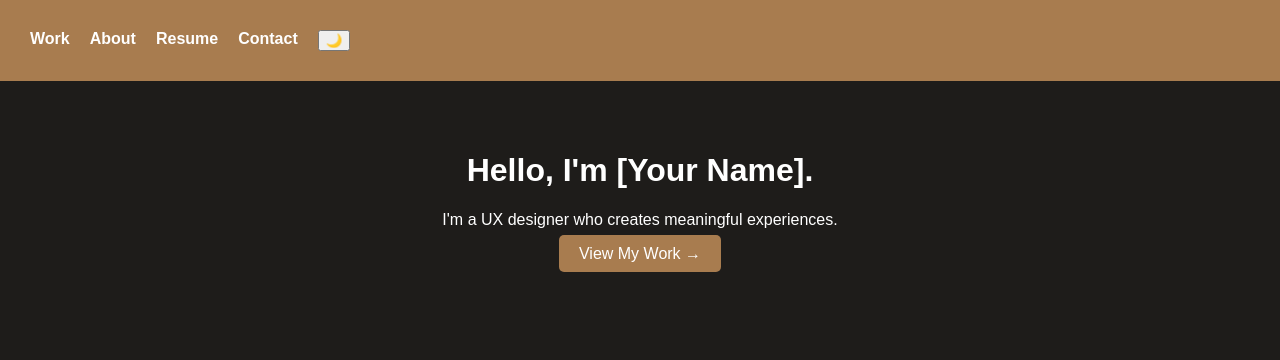
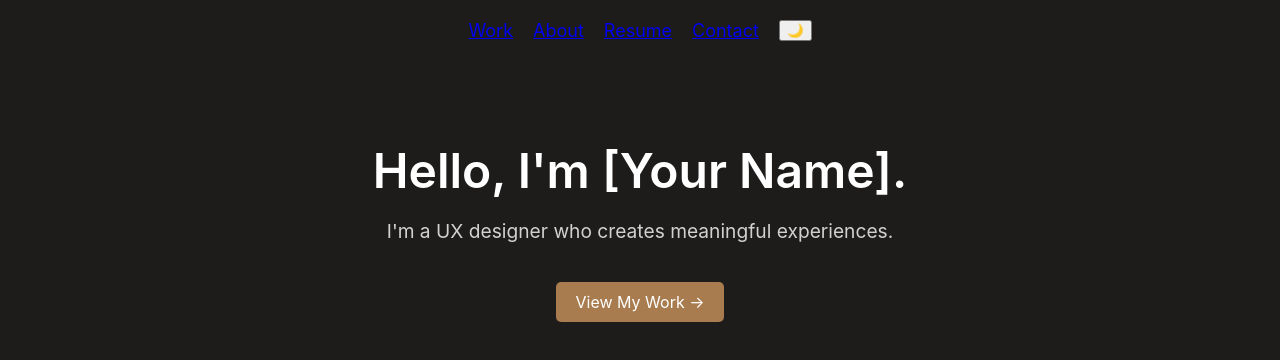
Before and after one commit to elaineww/elaineww.github.io, a plain HTML site: page index.html in a window 1280 px wide. Drawn offline with Linux system fonts and the light colour scheme.

Commit message:
Update styles.css

```diff
--- a/styles.css
+++ b/styles.css
@@ -7,49 +7,49 @@
 }
 
 body {
-    background-color: var(--bg-dark);
+    background: var(--bg-dark);
     color: var(--text-dark);
-    font-family: 'Poppins', sans-serif;
+    font-family: 'Inter', sans-serif;
+    text-align: center;
+    transition: background 0.3s, color 0.3s;
+    padding: 0;
     margin: 0;
-    padding: 0;
-    transition: background 0.3s, color 0.3s;
 }
 
 .light-mode {
-    background-color: var(--bg-light);
+    background: var(--bg-light);
     color: var(--text-light);
-}
-
-header {
-    display: flex;
-    justify-content: space-between;
-    padding: 20px;
-    background: var(--accent);
-    color: white;
 }
 
 nav {
     display: flex;
+    justify-content: center;
     gap: 20px;
-    padding: 10px;
-    justify-content: center;
-}
-
-nav a {
-    text-decoration: none;
-    color: var(--text-dark);
-    font-weight: bold;
+    padding: 20px;
+    font-size: 18px;
 }
 
 .hero {
-    text-align: center;
-    padding: 50px;
+    margin-top: 10vh;
+}
+
+h1 {
+    font-size: 3rem;
+    font-weight: 600;
+    margin-bottom: 10px;
+}
+
+p {
+    font-size: 1.2rem;
+    opacity: 0.8;
 }
 
 .cta-button {
+    display: inline-block;
+    margin-top: 20px;
+    padding: 10px 20px;
     background: var(--accent);
     color: white;
-    padding: 10px 20px;
     text-decoration: none;
     border-radius: 5px;
 }
```
